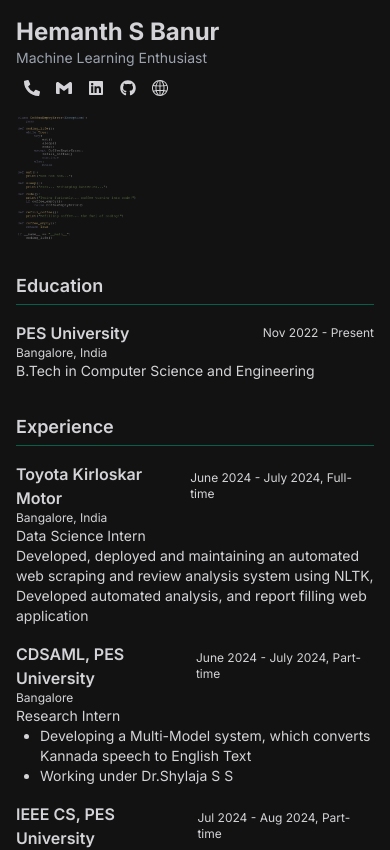
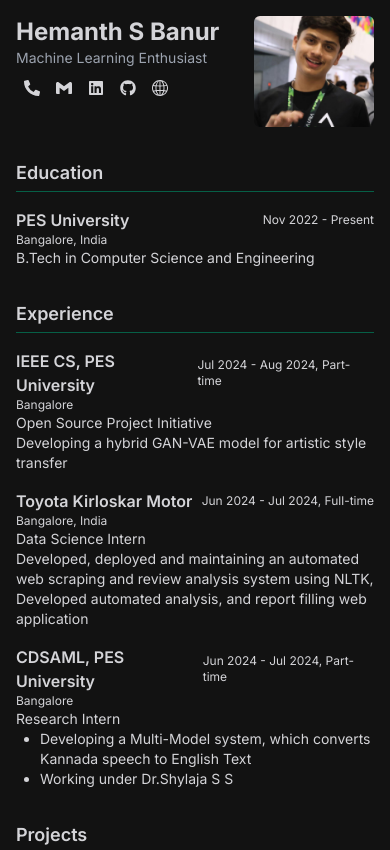
Before and after one commit to arjuuuuunnnnn/hemanthsbanur, a Next.js app: page /cv in a window 390 px wide. Shown: the top 850 px of the page. Built offline with nearby package versions, Linux system fonts and the light colour scheme.

Commit message:
feat: /cv

```diff
--- a/src/app/cv/page.jsx
+++ b/src/app/cv/page.jsx
@@ -10,7 +10,7 @@
     name: "Cropify",
     description: "Cropify is a web application built using React.js, Flask & Machine learning models in the backend",
     link: "https://github.com/arjuuuuunnnnn/Cropify",
-    tags: ["Web", "ML"]
+    tags: ["ReactJS", "Flask", "ML"]
   },
   {
     name: "Machine Learning",
@@ -30,8 +30,8 @@
   return (
     <div className="min-h-screen bg-[#121212] text-zinc-300 p-4 md:p-8">
       <div className="max-w-4xl mx-auto">
-        <div className="flex flex-col md:flex-row justify-between items-start mb-8">
-          <div className="flex-1">
+        <div className="flex justify-between items-start mb-8">
+          <div className="flex-1 pr-4">
             <h1 className="text-2xl font-bold">Hemanth S Banur</h1>
             <p className="text-sm text-gray-400 mb-2">Machine Learning Enthusiast</p>
             <div className="flex flex-wrap">
@@ -42,9 +42,9 @@
               <Link href="https://hemanthsbanur.vercel.app"><SlGlobe className="hover:scale-105 hover:text-white mx-2 my-1"/></Link>
             </div>
           </div>
-          <div className="mt-4 md:mt-0">
+          <div className="flex-shrink-0">
             <Image
-              src="/images/About.png"
+              src="/images/cv-img.jpeg"
               alt="Profile Picture"
               width={120}
               height={120}
@@ -68,31 +68,32 @@
         <section className="mb-8">
           <h2 className="text-lg font-semibold border-b border-emerald-800 pb-1 mb-4">Experience</h2>
           {[
-            {
+
+			{
+              title: "IEEE CS, PES University",
+              position: "Open Source Project Initiative",
+              duration: "Jul 2024 - Aug 2024, Part-time",
+              location: "Bangalore",
+              description: "Developing a hybrid GAN-VAE model for artistic style transfer"
+            },
+			  {
               title: "Toyota Kirloskar Motor",
               position: "Data Science Intern",
-              duration: "June 2024 - July 2024, Full-time",
+              duration: "Jun 2024 - Jul 2024, Full-time",
               location: "Bangalore, India",
               description: "Developed, deployed and maintaining an automated web scraping and review analysis system using NLTK, Developed automated analysis, and report filling web application"
             },
             {
               title: "CDSAML, PES University",
               position: "Research Intern",
-              duration: "June 2024 - July 2024, Part-time",
+              duration: "Jun 2024 - Jul 2024, Part-time",
               location: "Bangalore",
               description: [
                 "Developing a Multi-Model system, which converts Kannada speech to English Text",
                 "Working under Dr.Shylaja S S"
               ]
-            },
-            {
-              title: "IEEE CS, PES University",
-              position: "Open Source Project Initiative",
-              duration: "Jul 2024 - Aug 2024, Part-time",
-              location: "Bangalore",
-              description: "Developing a model using hybrid VAE-GAN for image style transfer"
             }
-          ].map((exp, index) => (
+		  ].map((exp, index) => (
             <div key={index} className="mb-4">
               <div className="flex justify-between items-center">
                 <h3 className="font-semibold text-base">{exp.title}</h3>
```
